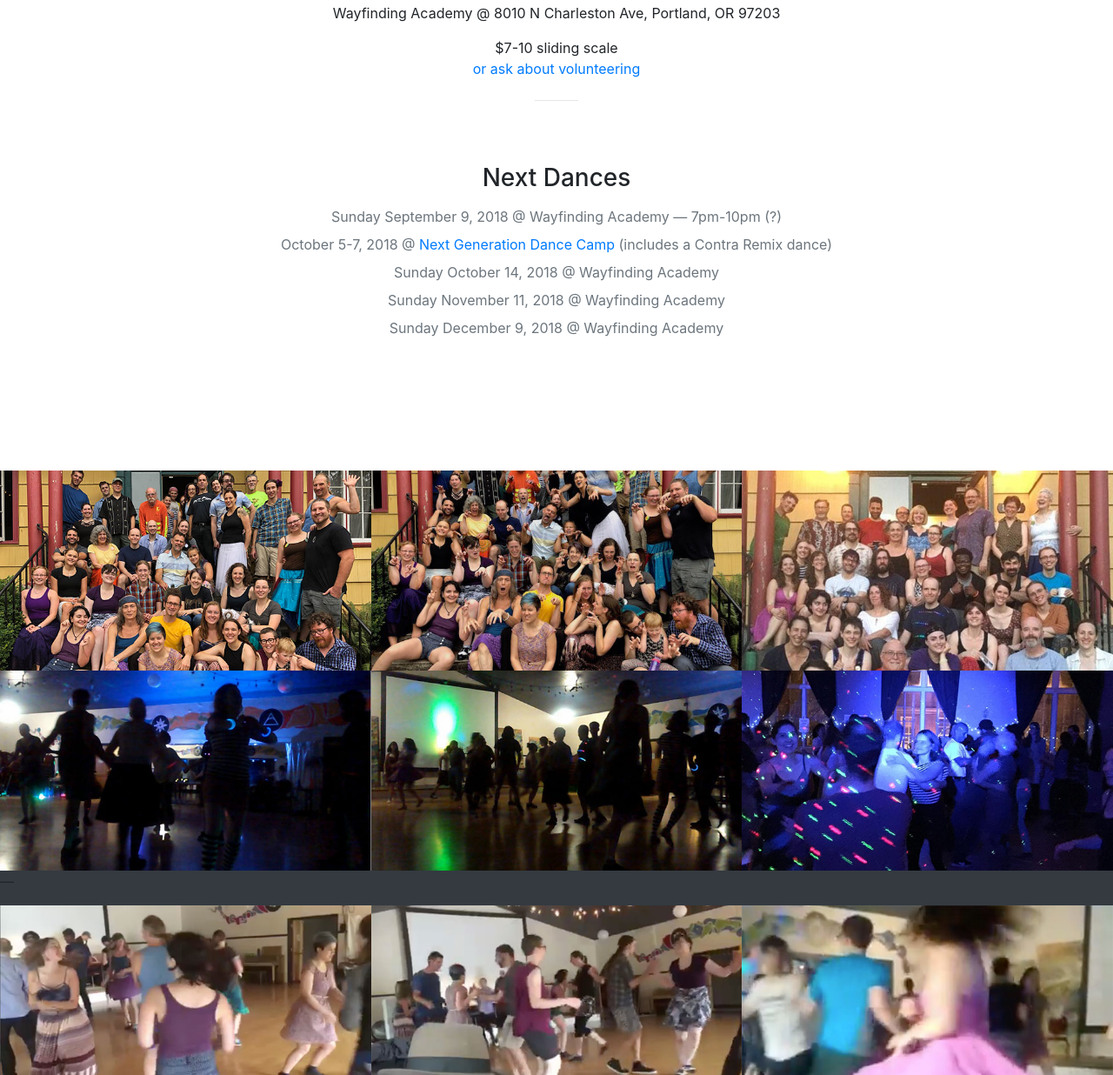
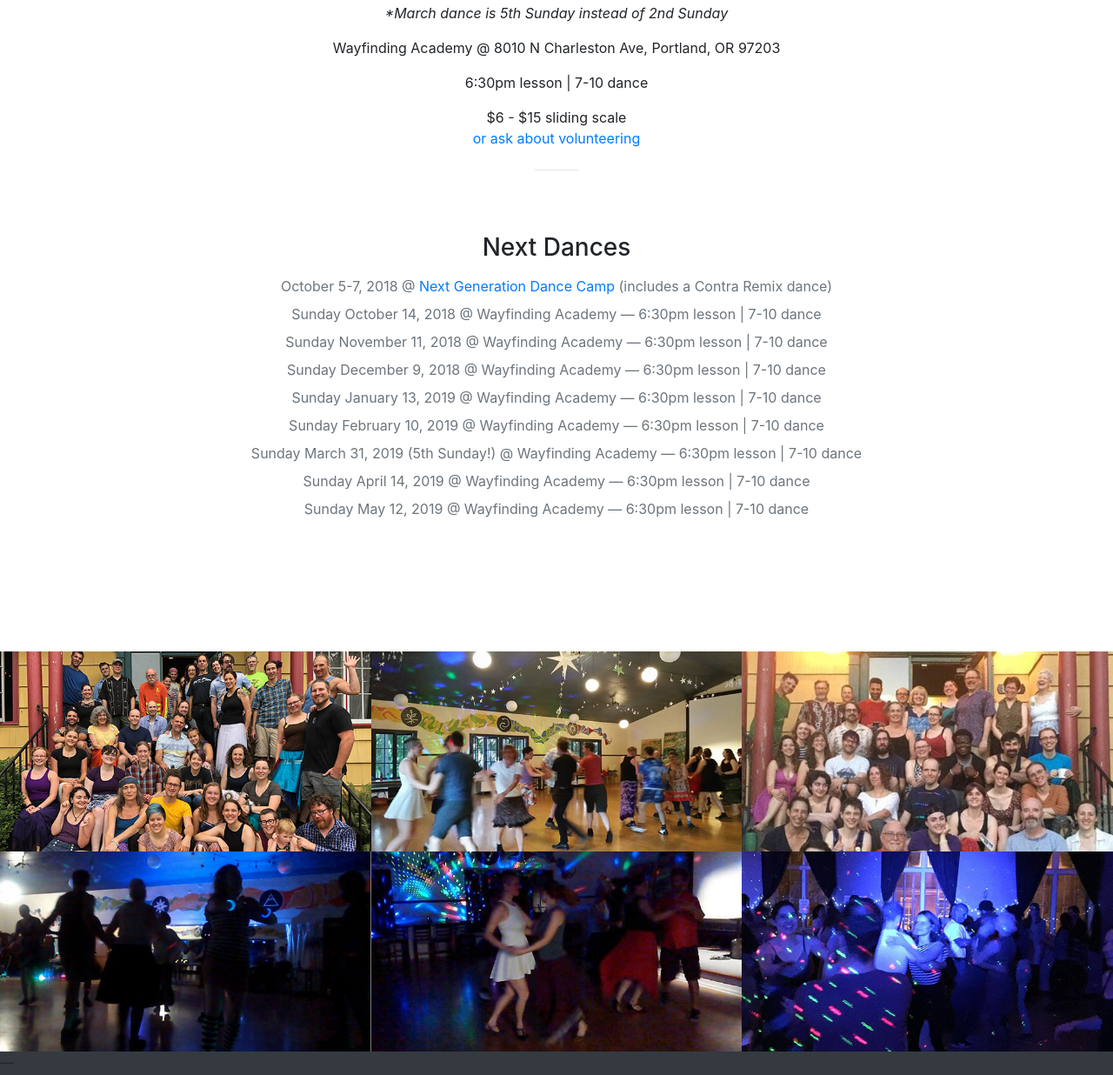
Before and after one commit to mgoren/contraremix, a website with bundled scripts: page index.html in a window 1280 px wide. Shown: the part 1785-3021 px from the top of the page at 87% size. Built offline with nearby package versions, Linux system fonts and the light colour scheme.

Commit message:
update dates and images

```diff
--- a/index.html
+++ b/index.html
@@ -94,13 +94,15 @@
       <div class="container">
         <div class="row">
           <div class="col-lg-12 text-center">
-            <h2 class="section-heading">Second Sundays, September <span class="desktop-only">through</span><span class="mobile-only">-</span> May</h2>
+            <h2 class="section-heading">Second Sundays, September <span class="desktop-only">through</span><span class="mobile-only">-</span> May*</h2>
+            <p><em>*March dance is 5th Sunday instead of 2nd Sunday</em></p>
             <p>
               <span class="desktop-only">Wayfinding Academy @ 8010 N Charleston Ave, Portland, OR 97203</span>
               <span class="mobile-only">Wayfinding Academy<br>8010 N Charleston Ave, Portland, OR 97203</span>
             </p>
+            <p>6:30pm lesson | 7-10 dance</p>
             <p>
-              $7-10 sliding scale<br>
+              $6 - $15 sliding scale<br>
               <a href="#connect">or ask about volunteering</a>
             </p>
             <hr class="my-4">
@@ -114,24 +116,40 @@
               <h3 class="mb-3">Next Dances</h3>
               <ul class="list-unstyled" id="next-dances">
                 <li class="text-muted mb-0 dance">
-                  <span class="desktop-only">Sunday September 9, 2018 @ Wayfinding Academy &mdash; 7pm-10pm (?)</span>
-                  <span class="mobile-only">Sun 9/9/18 &mdash; 7pm-10pm (?)<br>Wayfinding Academy</span>
-                </li>
-                <li class="text-muted mb-0 dance">
                   <span class="desktop-only">October 5-7, 2018 @ <a href="http://www.nextgendancecamp.org" target=_blank>Next Generation Dance Camp</a> (includes a Contra Remix dance)</span>
                   <span class="mobile-only">10/5/18-10/7/18<br><a href="http://www.nextgendancecamp.org" target=_blank>Next Generation Dance Camp</a><br>(includes a Contra Remix dance)</span>
                 </li>
                 <li class="text-muted mb-0 dance">
-                  <span class="desktop-only">Sunday October 14, 2018 @ Wayfinding Academy</span>
-                  <span class="mobile-only">Sun 10/14/18<br>Wayfinding Academy</span>
+                  <span class="desktop-only">Sunday October 14, 2018 @ Wayfinding Academy &mdash; 6:30pm lesson | 7-10 dance</span>
+                  <span class="mobile-only">Sun 10/14/18 <br>6:30pm lesson | 7-10 dance <br>Wayfinding Academy</span>
                 </li>
                 <li class="text-muted mb-0 dance">
-                  <span class="desktop-only">Sunday November 11, 2018 @ Wayfinding Academy</span>
-                  <span class="mobile-only">Sun 11/11/18<br>Wayfinding Academy</span>
+                  <span class="desktop-only">Sunday November 11, 2018 @ Wayfinding Academy &mdash; 6:30pm lesson | 7-10 dance</span>
+                  <span class="mobile-only">Sun 11/11/18 <br>6:30pm lesson | 7-10 dance <br>Wayfinding Academy</span>
                 </li>
                 <li class="text-muted mb-0 dance">
-                  <span class="desktop-only">Sunday December 9, 2018 @ Wayfinding Academy</span>
-                  <span class="mobile-only">Sun 12/9/18<br>Wayfinding Academy</span>
+                  <span class="desktop-only">Sunday December 9, 2018 @ Wayfinding Academy &mdash; 6:30pm lesson | 7-10 dance</span>
+                  <span class="mobile-only">Sun 12/9/18 <br>6:30pm lesson | 7-10 dance <br>Wayfinding Academy</span>
+                </li>
+                <li class="text-muted mb-0 dance">
+                  <span class="desktop-only">Sunday January 13, 2019 @ Wayfinding Academy &mdash; 6:30pm lesson | 7-10 dance</span>
+                  <span class="mobile-only">Sun 1/13/19 <br>6:30pm lesson | 7-10 dance <br>Wayfinding Academy</span>
+                </li>
+                <li class="text-muted mb-0 dance">
+                  <span class="desktop-only">Sunday February 10, 2019 @ Wayfinding Academy &mdash; 6:30pm lesson | 7-10 dance</span>
+                  <span class="mobile-only">Sun 2/10/19 <br>6:30pm lesson | 7-10 dance <br>Wayfinding Academy</span>
+                </li>
+                <li class="text-muted mb-0 dance">
+                  <span class="desktop-only">Sunday March 31, 2019 (5th Sunday!) @ Wayfinding Academy &mdash; 6:30pm lesson | 7-10 dance</span>
+                  <span class="mobile-only">Sun 3/31/19 (5th Sunday!) <br>6:30pm lesson | 7-10 dance <br>Wayfinding Academy</span>
+                </li>
+                <li class="text-muted mb-0 dance">
+                  <span class="desktop-only">Sunday April 14, 2019 @ Wayfinding Academy &mdash; 6:30pm lesson | 7-10 dance</span>
+                  <span class="mobile-only">Sun 4/14/19 <br>6:30pm lesson | 7-10 dance <br>Wayfinding Academy</span>
+                </li>
+                <li class="text-muted mb-0 dance">
+                  <span class="desktop-only">Sunday May 12, 2019 @ Wayfinding Academy &mdash; 6:30pm lesson | 7-10 dance</span>
+                  <span class="mobile-only">Sun 5/12/19 <br>6:30pm lesson | 7-10 dance <br>Wayfinding Academy</span>
                 </li>
               </ul>
             </div>
@@ -141,7 +159,7 @@
     </section>
 
     <section class="p-0" id="photo">
-      <div class="container-fluid p-0">
+      <div class="bg-dark container-fluid p-0">
         <div class="row no-gutters popup-gallery">
           <div class="col-lg-4 col-sm-6">
             <a class="portfolio-box" href="img/media/fullsize/2018-08-group.jpg">
@@ -159,8 +177,8 @@
             </a>
           </div>
           <div class="col-lg-4 col-sm-6">
-            <a class="portfolio-box" href="img/media/fullsize/2018-08-group-dino.jpg">
-              <img class="img-fluid" src="img/media/thumbnails/2018-08-group-dino.jpg" alt="">
+            <a class="portfolio-box" href="img/media/fullsize/2018-08-2.jpg">
+              <img class="img-fluid" src="img/media/thumbnails/2018-08-2.jpg" alt="">
               <div class="portfolio-box-caption">
                 <div class="portfolio-box-caption-content">
                   <div class="project-category text-faded">
@@ -204,8 +222,8 @@
             </a>
           </div>
           <div class="col-lg-4 col-sm-6">
-            <a class="portfolio-box" href="img/media/fullsize/2018-05-1.jpg">
-              <img class="img-fluid" src="img/media/thumbnails/2018-05-1.jpg" alt="">
+            <a class="portfolio-box" href="img/media/fullsize/2018-08-3.jpg">
+              <img class="img-fluid" src="img/media/thumbnails/2018-08-3.jpg" alt="">
               <div class="portfolio-box-caption">
                 <div class="portfolio-box-caption-content">
                   <div class="project-category text-faded">
```
Also changed, not shown: img/media/fullsize/2018-08-1.jpg (added), img/media/fullsize/2018-08-2.jpg (added), img/media/fullsize/2018-08-3.jpg (added), img/media/thumbnails/2018-08-1.jpg (added), img/media/thumbnails/2018-08-2.jpg (added), img/media/thumbnails/2018-08-3.jpg (added).
